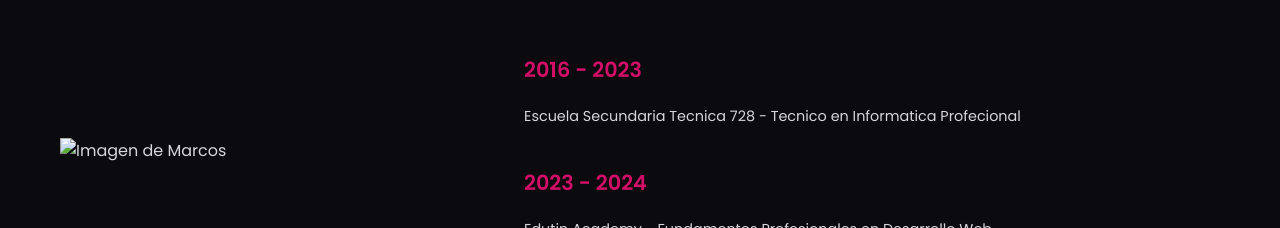
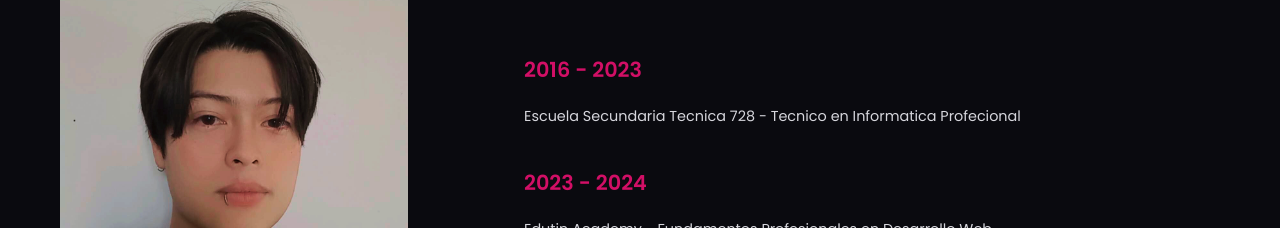
Before and after one commit to Marcos-Pines1/portafolio-marcos-morua, a plain HTML site: page index.html in a window 1280 px wide. Shown: the part 1244-1472 px from the top of the page. Drawn offline with nearby package versions, Linux system fonts and the light colour scheme.

Commit message:
agregado de mi imagen

```diff
--- a/index.html
+++ b/index.html
@@ -147,7 +147,7 @@
           <div class="about__container">
             <!-- About image -->
             <aside class="about__img">
-              <img src="" alt="Imagen de Marcos" />
+              <img src="assets/imagen-mia.jpg" alt="Imagen de Marcos" />
             </aside>
             <article class="about__content">
               <h3>Hola, soy Marcos Morua, residente de Argentina.</h3>
```
Also changed, not shown: assets/imagen-mia.jpg (added).
